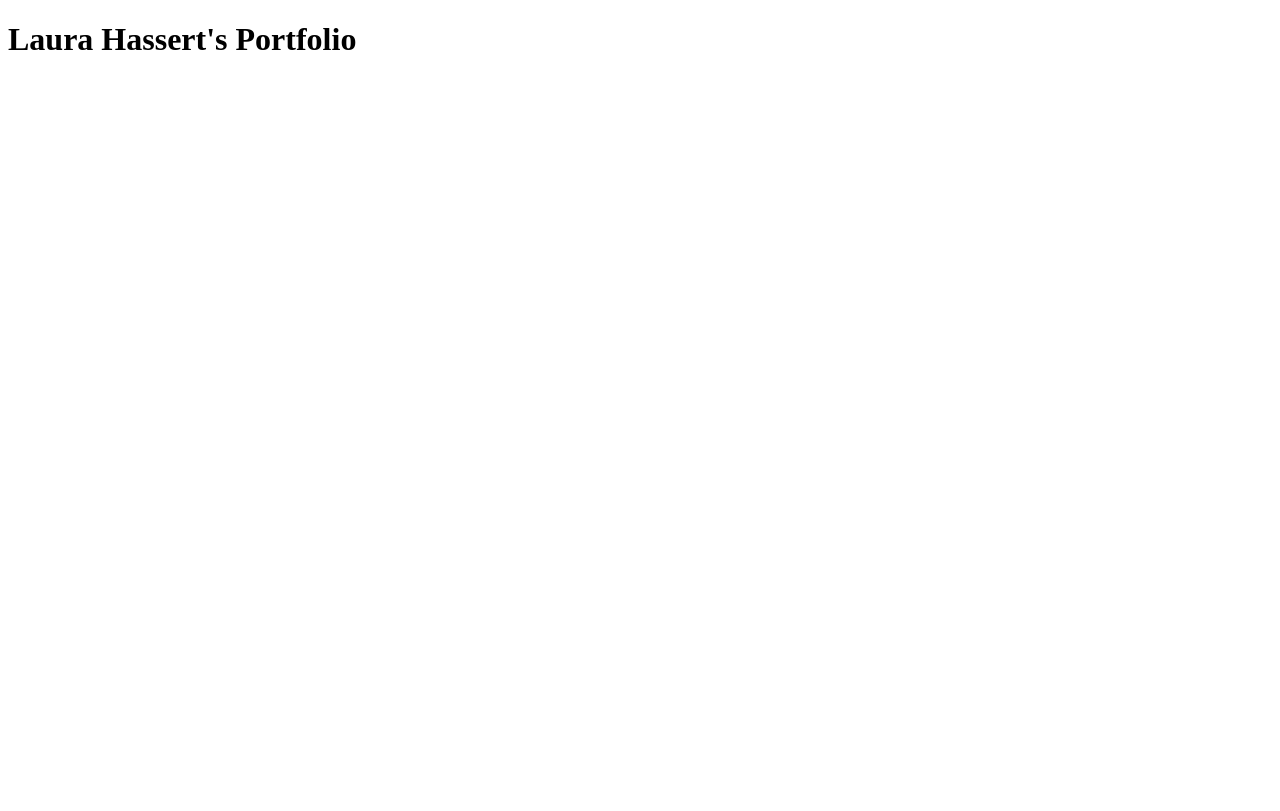
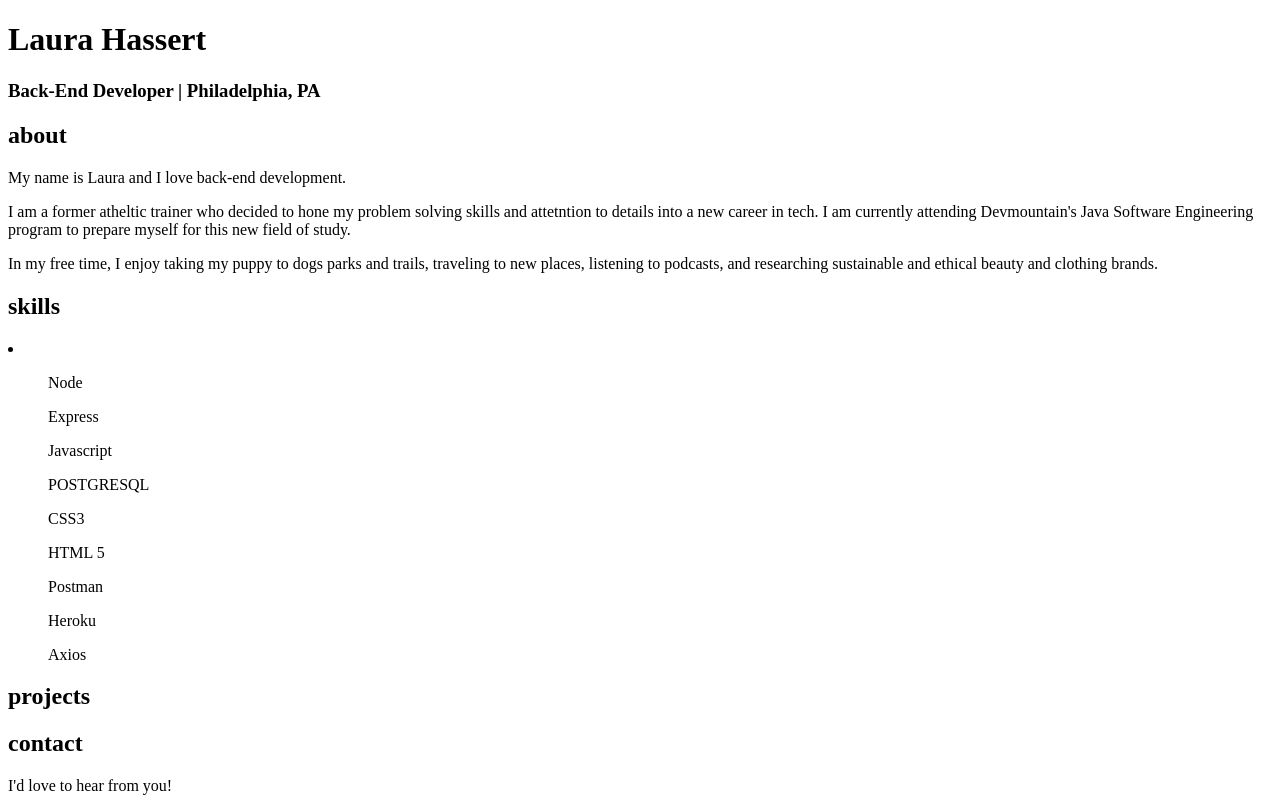
Before and after one commit to Laura-Hassert/Laura-Hassert.github.io, a plain HTML site: page index.html in a window 1280 px wide. Drawn offline with Linux system fonts and the light colour scheme.

Commit message:
adding content

```diff
--- a/index.html
+++ b/index.html
@@ -4,10 +4,35 @@
     <meta charset="UTF-8">
     <meta http-equiv="X-UA-Compatible" content="IE=edge">
     <meta name="viewport" content="width=device-width, initial-scale=1.0">
-    <title>Laura Hassert Portfolio</title>
+    <title>Laura's Portfolio</title>
 </head>
 <body>
-    <h1>Laura Hassert's Portfolio</h1>
+    <h1>Laura Hassert</h1>
+    <h3>Back-End Developer | Philadelphia, PA</h3>
+
+
+    <h2>about</h2>
+        <p>My name is Laura and I love back-end development.</p>
+        <p>I am a former atheltic trainer who decided to hone my problem solving skills and attetntion to details into a new career in tech. I am currently attending Devmountain's Java Software Engineering program to prepare myself for this new field of study.</p>
+        <p>In my free time, I enjoy taking my puppy to dogs parks and trails, traveling to new places, listening to podcasts, and researching sustainable and ethical beauty and clothing brands.</p>
+    <h2>skills</h2>
+        <li>
+            <ol>Node</ol>
+            <ol>Express</ol>
+            <ol>Javascript</ol>
+            <ol>POSTGRESQL</ol>
+            <ol>CSS3</ol>
+            <ol>HTML 5</ol>
+            <ol>Postman</ol>
+            <ol>Heroku</ol>
+            <ol>Axios</ol>
+        </li>
+    <h2>projects</h2>
+    <h2>contact</h2>
+    <p>I'd love to hear from you!</p>
+    <link href ='laura.hassert@gmail.com'>
+    <link href ='https://www.linkedin.com/in/laura-hassert8/'>
+    <link href ='https://github.com/Laura-Hassert'>
 
 </body>
 </html>
```
